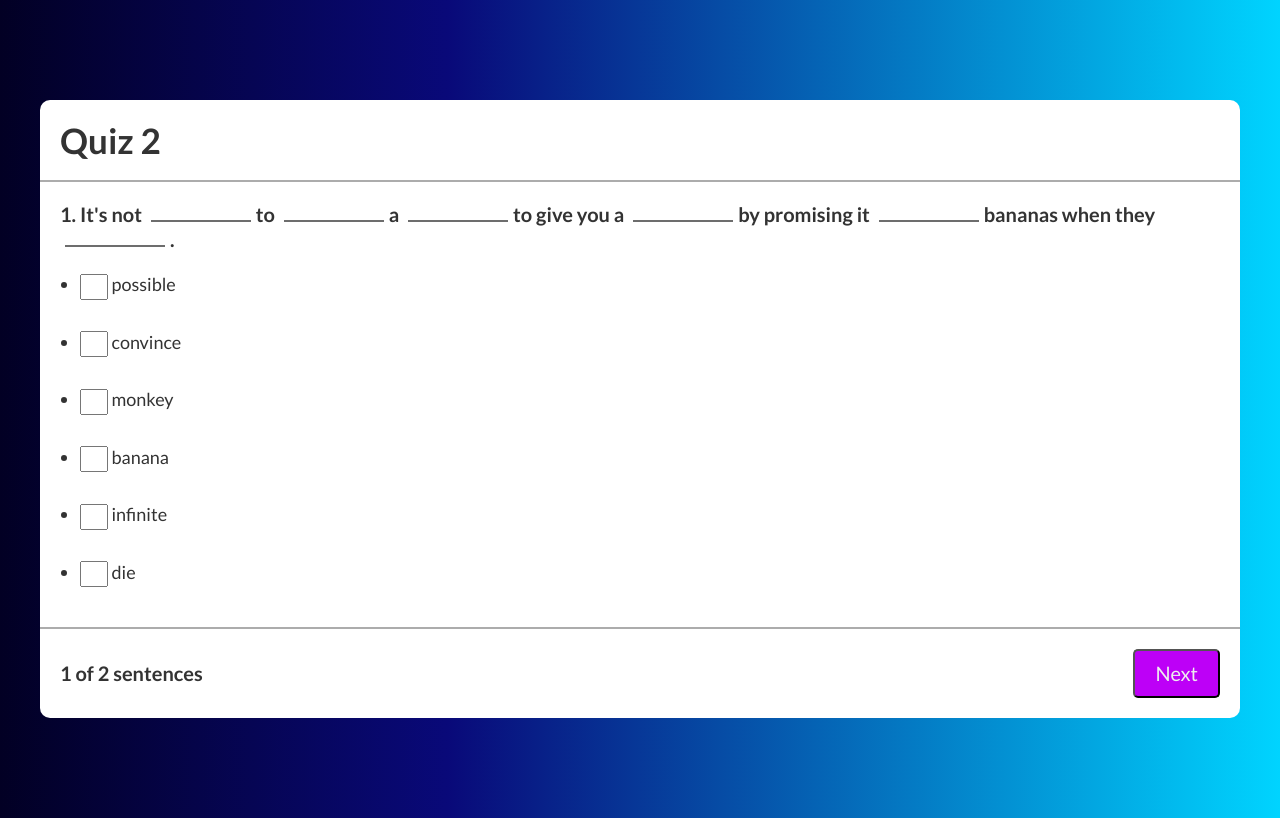
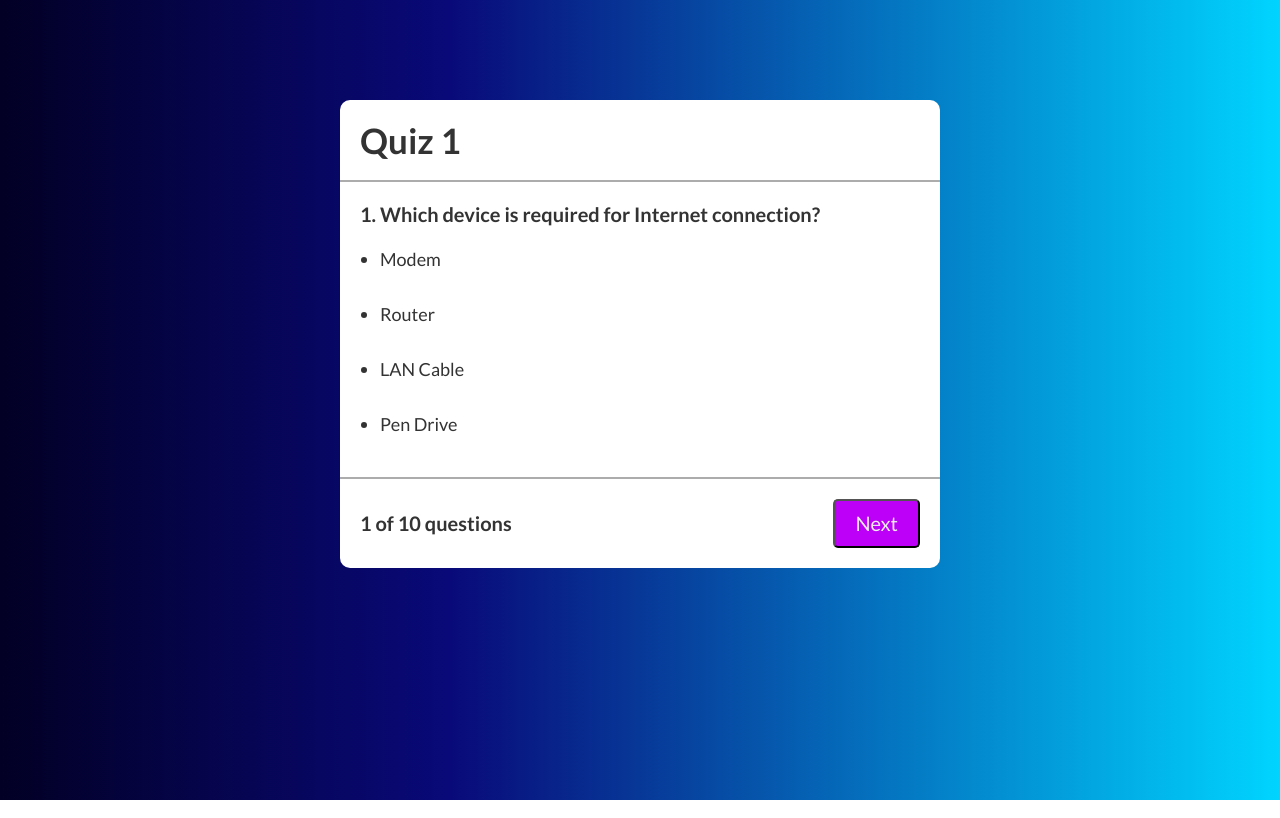
Before and after one commit to dev-raymund/Quiz, a React (Vite) app: page / in a window 1280 px wide. Built offline with nearby package versions, Linux system fonts and the light colour scheme.

Commit message:
WIP: Quiz 2

```diff
--- a/src/App.jsx
+++ b/src/App.jsx
@@ -5,7 +5,7 @@ import Quiz_2 from './Components/Quiz/Quiz_2'
 const App = () => {
   return (
     <div>
-      <Quiz_2/>
+      <Quiz_1 />
     </div>
   )
 }
--- a/src/Components/Quiz/Quiz_1.jsx
+++ b/src/Components/Quiz/Quiz_1.jsx
@@ -24,7 +24,6 @@ const Quiz_1 = () => {
                 setLock(true)
             }
         }
-
     }
 
     const next = () => {
--- a/src/Components/Quiz/Quiz_2.jsx
+++ b/src/Components/Quiz/Quiz_2.jsx
@@ -7,7 +7,7 @@ const Quiz_2 = () => {
     let [index, setIndex] = useState(0)
     let [sentence, setSentence] = useState(sentences[index])
     let [answer, setAnswer] = useState(null)
-    let [lock, setLock] = useState(false) // Lock answer after click
+    // let [lock, setLock] = useState(false) // Lock answer after click
     let [score, setScore] = useState(0)
     let [result, setResult] = useState(false)
 
@@ -34,11 +34,15 @@ const Quiz_2 = () => {
 
     }
 
+    const compareArrays = (a, b) => {
+        return JSON.stringify(a) === JSON.stringify(b);
+    }
+
     const next = () => {
 
-        setLock(true)
+        // setLock(true)
 
-        if(sentence.answer === answerTemp) {
+        if(compareArrays(sentence.words, answerTemp)) {
             setScore(prev => prev + 1)
         }
 
@@ -49,7 +53,7 @@ const Quiz_2 = () => {
 
         setIndex(++index)
         setSentence(sentences[index])
-        setLock(false)
+        // setLock(false)
 
         const answerItems = document.querySelectorAll('.word')
 
@@ -63,7 +67,7 @@ const Quiz_2 = () => {
         setIndex(0)
         setSentence(sentences[0])
         setScore(0)
-        setLock(false)
+        // setLock(false)
         setResult(false)
     }
 
@@ -77,8 +81,6 @@ const Quiz_2 = () => {
         const inputValue = e.target.value - 1
 
         const wordIndex = wordsBlankIndex()[inputValue]
-
-        console.log(wordsBlankIndex())
 
         if(undefined !== wordIndex) {
 
@@ -112,7 +114,7 @@ const Quiz_2 = () => {
                             <div>
                                 <h2 className='text-black'>{index + 1}. {structuredSentence()}.</h2>
                                 <ul className='pl-20'>
-                                    {sentence.words.map((word, index) =>
+                                    {sentence.shuffleWords.map((word, index) =>
                                         <li
                                             className={`word-item text-black`}
                                             key={word}
--- a/src/assets/quiz_data_2.js
+++ b/src/assets/quiz_data_2.js
@@ -1,13 +1,13 @@
 export const sentences = [
     {
         sentence: "It's not possible to convince a monkey to give you a banana by promising it infinite bananas when they die",
-        words: ["possible", "convince", "monkey", "banana", "infinite", "die"],
-        answer: ["convince", "monkey", "possible", "die", "infinite", "banana"]
+        words: ["possible", "convince", "monkey", "promising", "infinite", "bananas", "die"],
+        shuffleWords: ["monkey", "infinite", "possible", "promising", "convince", "die", "bananas"]
     },
     {
         sentence: "It's much more difficult to play tennis with a bowling ball than it is to bowl with a tennis ball",
-        words: ["much", "play", "difficult", "bowl", "bowling"],
-        answer: ["much", "difficult", "play", "bowling", "bowl"]
+        words: ["much", "difficult", "play", "bowling", "bowl"],
+        shuffleWords: ["bowl", "bowling", "difficult", "play", "much"]
     },
     // {
     //     sentence: "Wisdom is easily acquired when hiding under the bed with a saucepan on your head",
```
